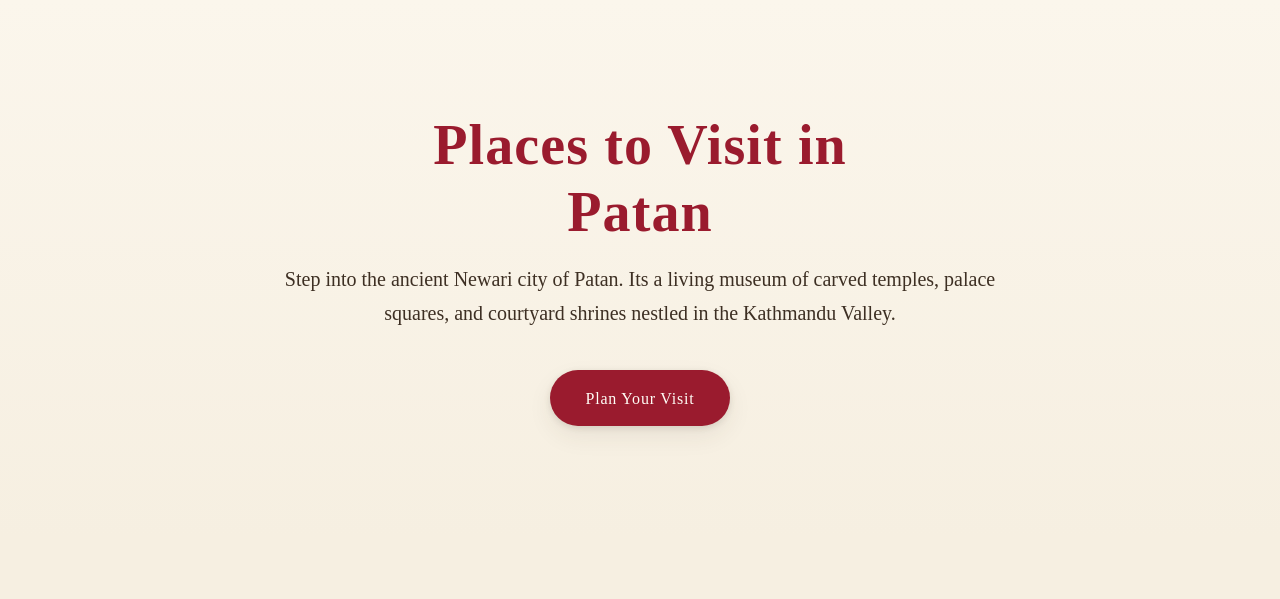
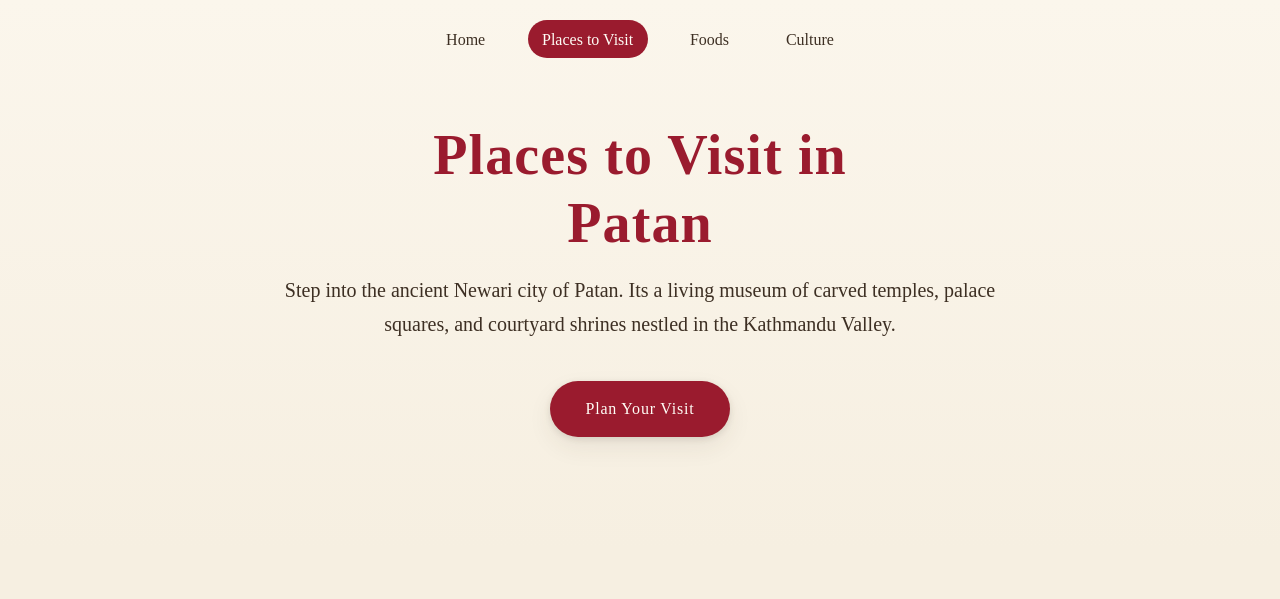
Before and after one commit to AalishMS/E-Commerce-Website, a plain HTML site: page places.html in a window 1280 px wide. Shown: the top 599 px of the page. Drawn offline with Linux system fonts and the light colour scheme; a web font is replaced by a local one.

Commit message:
feat: add navbar with page links to hero header

```diff
--- a/places.html
+++ b/places.html
@@ -11,6 +11,14 @@
 </head>
 <body>
     <header class="hero">
+        <nav class="navbar" aria-label="Main navigation">
+            <ul class="navbar-list">
+                <li><a href="index.html">Home</a></li>
+                <li><a href="places.html" aria-current="page">Places to Visit</a></li>
+                <li><a href="#">Foods</a></li>
+                <li><a href="#">Culture</a></li>
+            </ul>
+        </nav>
         <h1 class="hero-title">Places to Visit in Patan</h1>
         <p class="hero-text">
             Step into the ancient Newari city of Patan. Its a living museum of
--- a/stylesheet.css
+++ b/stylesheet.css
@@ -21,12 +21,49 @@ body {
 
 .hero {
     text-align: center;
-    padding: clamp(4rem, 12vw, 7rem) 1.5rem;
+    padding: 0 1.5rem clamp(4rem, 12vw, 7rem);
     background: linear-gradient(180deg, #fbf6ec 0%, var(--beige) 100%);
 }
 
+.navbar {
+    padding-top: 1.25rem;
+}
+
+.navbar-list {
+    display: flex;
+    flex-wrap: wrap;
+    justify-content: center;
+    gap: 0.5rem 1.75rem;
+    list-style: none;
+    margin: 0;
+    padding: 0;
+}
+
+.navbar-list a {
+    display: inline-block;
+    padding: 0.35rem 0.9rem;
+    color: var(--text);
+    text-decoration: none;
+    border-radius: 999px;
+    transition: color 0.2s ease, background-color 0.2s ease;
+}
+
+.navbar-list a:hover {
+    color: var(--deep-red);
+    background-color: #eadfc8;
+}
+
+.navbar-list a[aria-current="page"] {
+    color: var(--cream);
+    background-color: var(--deep-red);
+}
+
+.navbar-list a[aria-current="page"]:hover {
+    background-color: var(--deep-red-dark);
+}
+
 .hero-title {
-    margin: 0 auto 1rem;
+    margin: clamp(2.5rem, 6vw, 4rem) auto 1rem;
     max-width: 20ch;
     font-size: clamp(2rem, 6vw, 3.5rem);
     line-height: 1.2;
```
